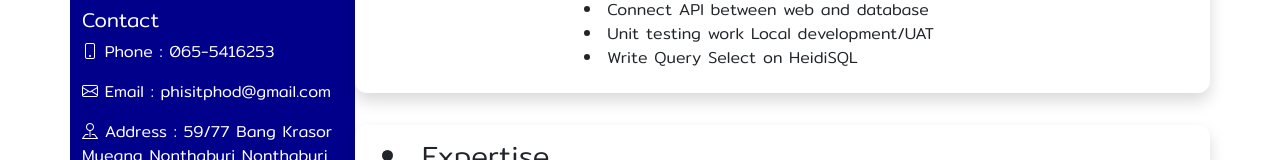
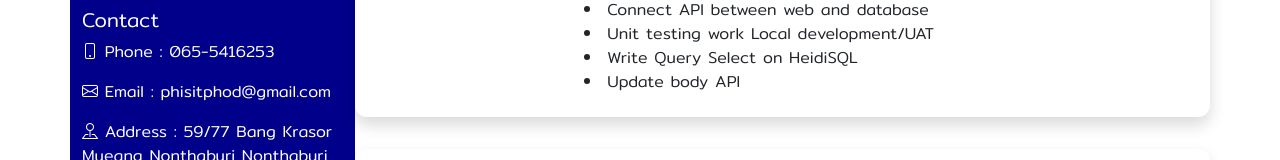
Before and after one commit to bbiwspp2020/Phisitphid.github.io, an Angular app: page / in a window 1280 px wide. Shown: the part 599-759 px from the top of the page. Built offline with nearby package versions, Linux system fonts and the light colour scheme.

Commit message:
update expertise

```diff
--- a/src/app/app.component.html
+++ b/src/app/app.component.html
@@ -84,6 +84,7 @@
             <li>Connect API between web and database</li>
             <li>Unit testing work Local development/UAT</li>
             <li>Write Query Select on HeidiSQL</li>
+            <li>Update body API</li>
           </div>
         </div>
       </section>
```
Also changed, not shown: 3 other files (tests, documents, lock files or other folders).
